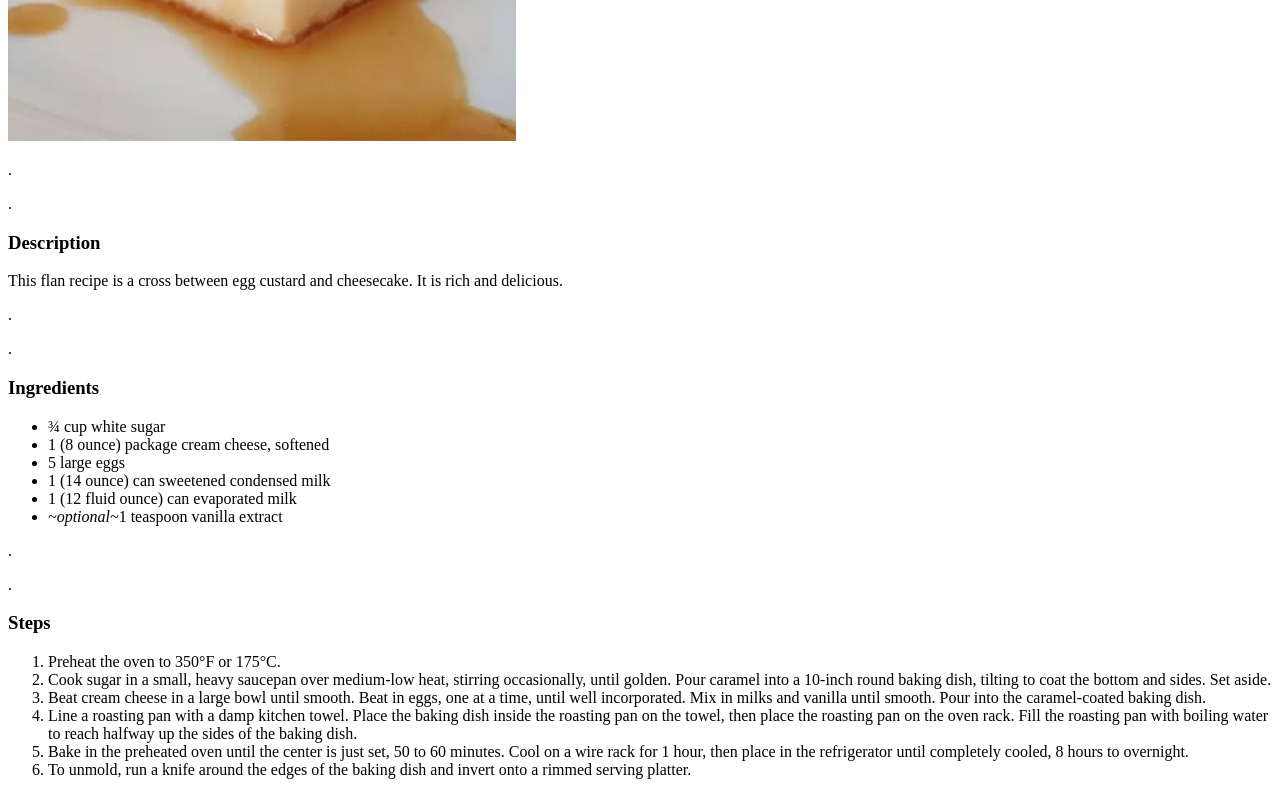
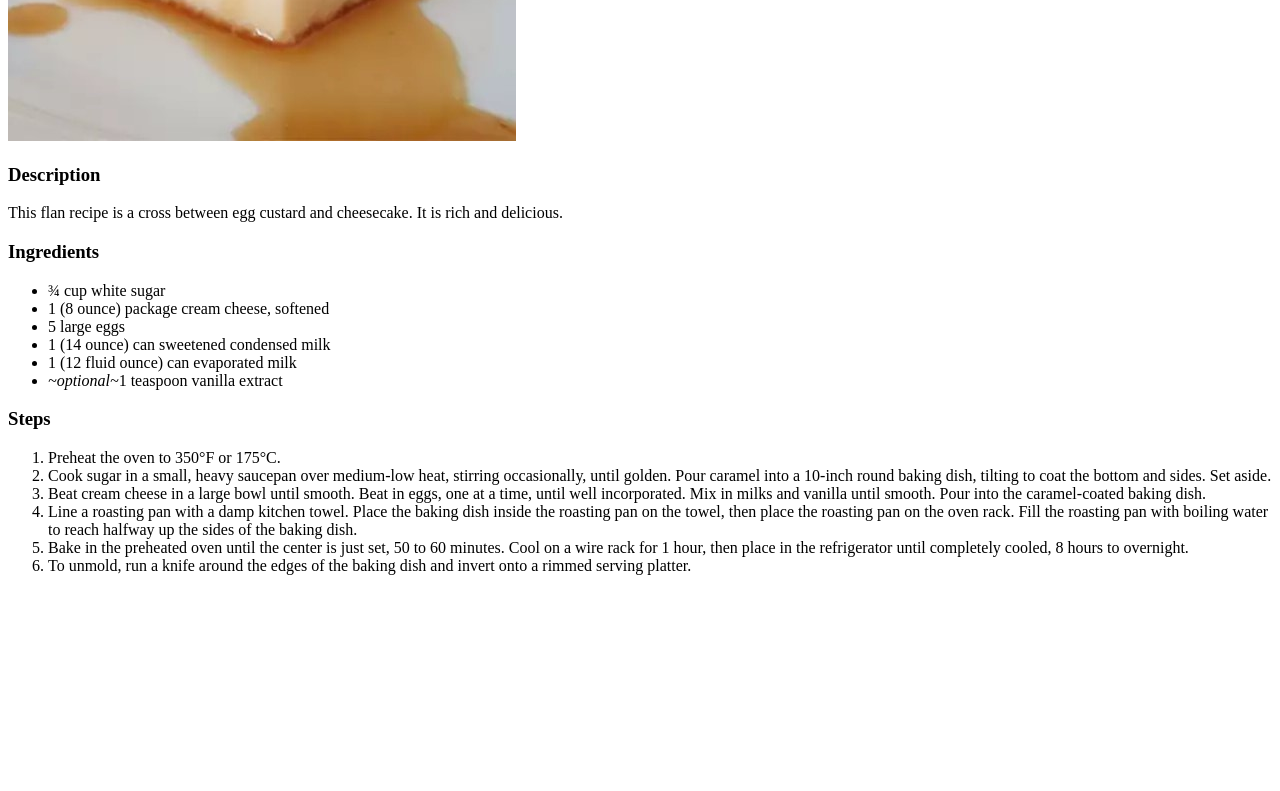
Before and after one commit to lmlecra/odin-recipes, a plain HTML site: page recipes/caramel.html in a window 1280 px wide. Shown: the part 451-1242 px from the top of the page. After the commit the page ends 1042 px from the top, so only its background shows below. Drawn offline with Linux system fonts and the light colour scheme.

Commit message:
Modify all files in recipes folder

```diff
--- a/recipes/caramel.html
+++ b/recipes/caramel.html
@@ -8,13 +8,9 @@
     <body>
         <h1>Creamy Caramel Flan</h1>
         <p><img src="../img/caramel.jpg" alt="Caramel Flan from https://imagesvc.meredithcorp.io/v3/mm/image?url=https%3A%2F%2Fimages.media-allrecipes.com%2Fuserphotos%2F245423.jpg&q=60&c=sc&orient=true&poi=auto&h=512"></p>
-        <p>. </p>
-        <p>. </p>
 
         <h3>Description</h3>
         <p>This flan recipe is a cross between egg custard and cheesecake. It is rich and delicious.</p>
-        <p>. </p>
-        <p>. </p>
 
         <h3>Ingredients</h3>
         <ul>
@@ -25,8 +21,6 @@
             <li>1 (12 fluid ounce) can evaporated milk</li>
             <li><em>~optional~</em>1 teaspoon vanilla extract</li>
         </ul>
-        <p>. </p>
-        <p>. </p>
 
         <h3>Steps</h3>
         <ol>
```
Also changed, not shown: recipes/quesillo.html (+0 -6 lines).
